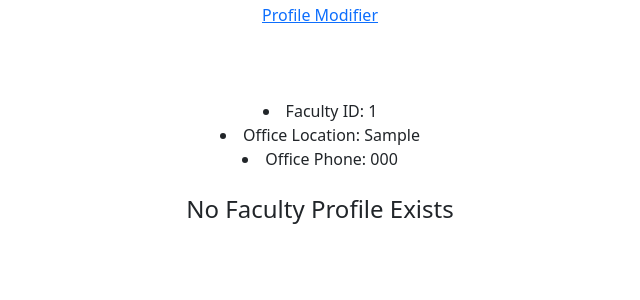
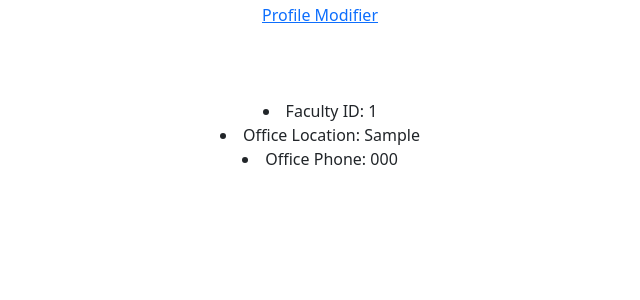
Before and after one commit to gkroiz/syllabus-project, a Django app: page /profile/1/ in a window 1280 px wide. Shown: the part 167-467 px from the top of the page, without its empty margins (320-960 px from the left). Run offline with Django 3.2, Linux system fonts and the light colour scheme; tables that the repository leaves empty hold one stand-in row (values such as "Sample post").

Commit message:
reimplement feature in index view that redirects profiles differently if they don't exist

```diff
--- a/faculty_profile/templates/faculty_profile/index.html
+++ b/faculty_profile/templates/faculty_profile/index.html
@@ -31,22 +31,10 @@
     <a href="{% url 'faculty_profile:edit' user_id %}">Profile Modifier</a> <br>
 
     <br><br><br>
-    {% load index_extras %}
-    {% with True as flag %}
-        {% for profile in profiles %}
-            {% if user_id == profile.ID %}
-                <li> Faculty ID: {{ profile.ID }} </li>
-                <li> Office Location: {{ profile.location }} </li>
-                <li> Office Phone: {{ profile.phone }} </li>
-                <br/>
-                {% update_variable False as flag %}
-            {% endif %}
-        {% endfor %}
-
-        {% if flag == True %}
-            <h4> No Faculty Profile Exists </h4>
-        {% endif %}
-    {% endwith %}
+    <li> Faculty ID: {{ profile.ID }} </li>
+    <li> Office Location: {{ profile.location }} </li>
+    <li> Office Phone: {{ profile.phone }} </li>
+    <br/>
 
 </div>
 
--- a/faculty_profile/views.py
+++ b/faculty_profile/views.py
@@ -9,7 +9,16 @@ from .forms import EditProfileForm
 def index(request, user_id):
     profiles = Profile.objects.filter()
 
-    return render(request, 'faculty_profile/index.html', context={'profiles': profiles, 'user_id': user_id})
+    no_profile = True
+    for profile in profiles:
+        if user_id == profile.ID:
+            no_profile = False
+            break
+
+    if no_profile:
+        return HttpResponseNotFound('<h1>Profile not found</h1>')
+    else:
+        return render(request, 'faculty_profile/index.html', context={'profile': profile, 'user_id': user_id})
 
 
 def edit(request, user_id):
```
